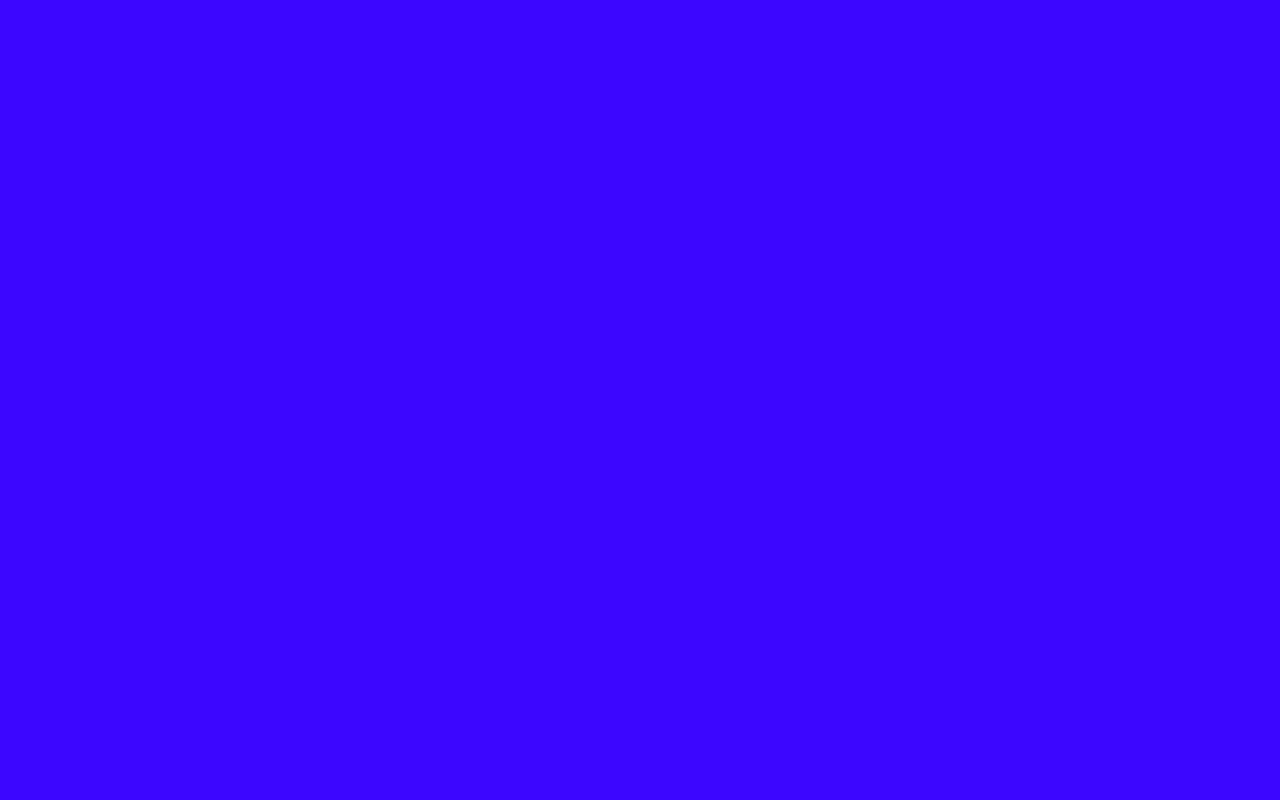
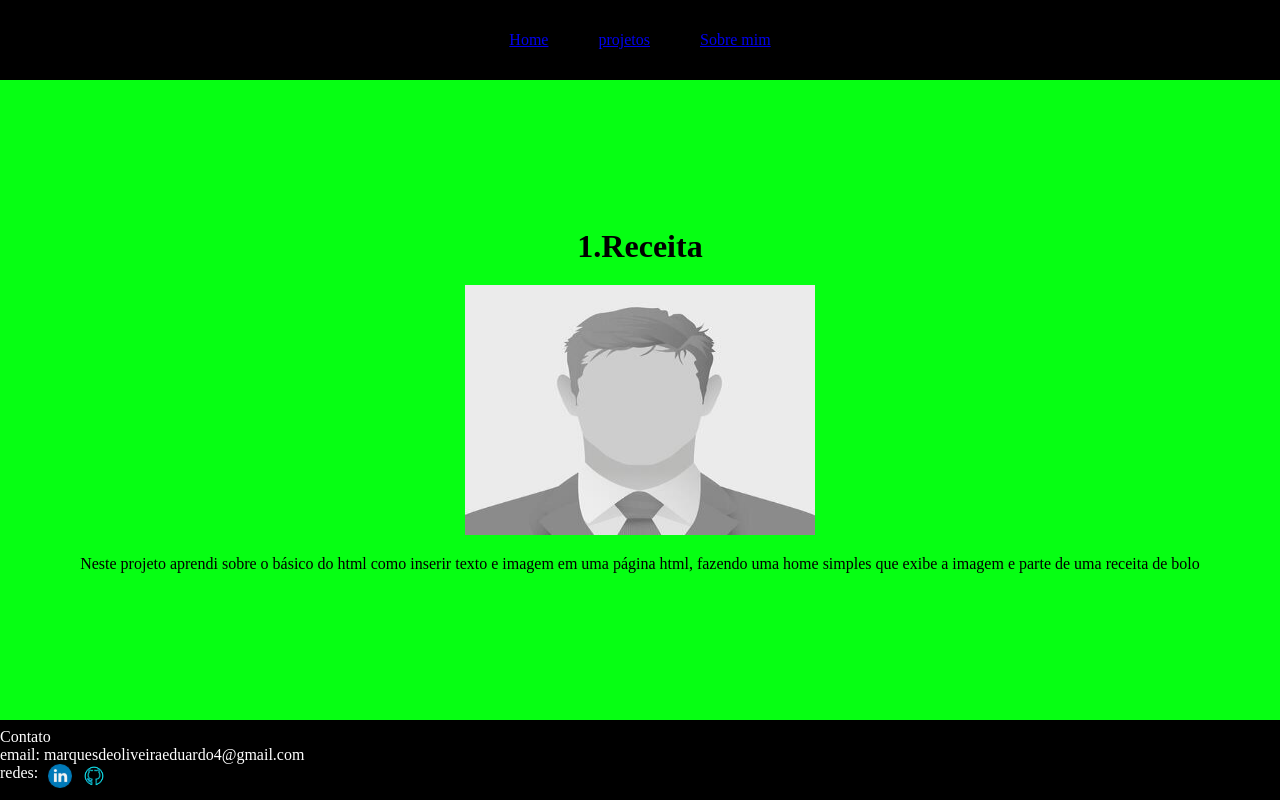
Before and after one commit to EduardoMarques06/P2_pssi, a plain HTML site: page projetos.html in a window 1280 px wide. Drawn offline with Linux system fonts and the light colour scheme.

Commit message:
primeira versão da pagina de projetos feito

```diff
--- a/css/projetos.css
+++ b/css/projetos.css
@@ -1,10 +1,59 @@
-*{
-padding: 0;
-margin:0;
-box-sizing: 0;
+* {
+    padding: 0;
+    margin: 0;
+    box-sizing: 0;
 }
 
-body{
-    background-color:rgb(60, 6, 255) ;
+body {
+    background-color: rgb(6, 255, 19);
 
 }
+
+header {
+    display: flex;
+    flex-direction: row;
+    align-items: center;
+    justify-content: center;
+    gap: 50px;
+    height: 10vh;
+    background-color: black;
+    color: white;
+}
+
+main {
+    height: 80vh;
+    width: 100vw;
+    gap: 20px;
+    display: flex;
+    flex-direction: column;
+    align-items: center;
+    justify-content: center;
+
+}
+
+.img_receita{
+    height: 250px;
+    width: 350px;
+}
+
+footer {
+    height: 10vh;
+    display: flex;
+    flex-direction: column;
+    align-items: flex-start;
+    justify-content: center;
+    color: white;
+    background-color: black;
+}
+
+.icones_redes {
+    display: flex;
+    flex-direction: row;
+    gap: 10px;
+    justify-content: center;
+}
+
+.icon_git_hub{
+    height:24px;
+    width:24px;
+}
--- a/css/sobremim.css
+++ b/css/sobremim.css
@@ -1,10 +1,53 @@
-*{
-padding: 0;
-margin:0;
-box-sizing: 0;
+* {
+    padding: 0;
+    margin: 0;
+    box-sizing: 0;
 }
 
-body{
-    background-color:rgb(255, 6, 6) ;
+body {
+    background-color: rgb(255, 6, 6);
 
 }
+header {
+    display: flex;
+    flex-direction: row;
+    align-items: center;
+    justify-content: center;
+    gap: 50px;
+    height: 10vh;
+    background-color: black;
+    color: white;
+}
+
+main {
+    height: 80vh;
+    width: 100vw;
+    gap: 20px;
+    display: flex;
+    flex-direction: column;
+    align-items: center;
+    justify-content: center;
+
+}
+
+footer {
+    height: 10vh;
+    display: flex;
+    flex-direction: column;
+    align-items: flex-start;
+    justify-content: center;
+    color: white;
+    background-color: black;
+}
+
+.icones_redes {
+    display: flex;
+    flex-direction: row;
+    gap: 10px;
+    justify-content: center;
+}
+
+.icon_git_hub{
+    height:24px;
+    width:24px;
+}
--- a/css/style.css
+++ b/css/style.css
@@ -1,23 +1,24 @@
-*{
+* {
     padding: 0;
     margin: 0;
     box-sizing: border-box;
 }
 
-header{
+header {
     display: flex;
     flex-direction: row;
     align-items: center;
     justify-content: center;
     gap: 50px;
-    height:10vh;
+    height: 10vh;
     background-color: black;
     color: white;
 }
 
-main{
+main {
     height: 80vh;
     width: 100vw;
+    gap: 20px;
     display: flex;
     flex-direction: column;
     align-items: center;
@@ -25,16 +26,16 @@ main{
 
 }
 
-.texto_home{
+.texto_home {
     font-size: larger;
 }
 
-.img_home{
-    height:260px;
+.img_home {
+    height: 260px;
     width: 260px;
 }
 
-footer{
+footer {
     height: 10vh;
     display: flex;
     flex-direction: column;
@@ -44,9 +45,14 @@ footer{
     background-color: black;
 }
 
-.icones_redes{
+.icones_redes {
     display: flex;
     flex-direction: row;
     gap: 10px;
     justify-content: center;
 }
+
+.icon_git_hub{
+    height:24px;
+    width:24px;
+}
--- a/projetos.html
+++ b/projetos.html
@@ -1,12 +1,41 @@
 <!DOCTYPE html>
 <html lang="pt-br">
+
 <head>
     <meta charset="UTF-8">
     <meta name="viewport" content="width=device-width, initial-scale=1.0">
     <link rel="stylesheet" href="./css/projetos.css">
     <title>projetos</title>
 </head>
+
 <body>
+    <header>
+        <a href="./index.html">Home</a>
+        <a href="#">projetos</a>
+        <a href="./sobre_mim.html">Sobre mim</a>
+
+    </header>
+
+    <main>
+         <h1>1.Receita</h1>
+         <img class="img_receita" src="img/placeholder img.jpg">
+         <a>Neste projeto aprendi sobre o básico do html como inserir texto e imagem
+em uma página html, fazendo uma home simples que exibe a imagem e parte de uma receita de bolo  </a>
+    </main>
+
+    <footer>
+
+        <a>Contato</a>
+        <a>email: marquesdeoliveiraeduardo4@gmail.com</a>
+        <div class="icones_redes">
+            <a>redes:</a>
+            <a href="#"><img class="icon_linkedin" src="./img/icon_linkedin.png"></i></a>
+            <a href="https://github.com/EduardoMarques06/P2_pssi#p2_pssi"><img class="icon_git_hub"
+                    src="./img/icon_git_hub.png"></i> </a>
+        </div>
+
+    </footer>
 
 </body>
+
 </html>
```
Also changed, not shown: index.html (+14 -5 lines), sobre_mim.html (+25 -0 lines).
